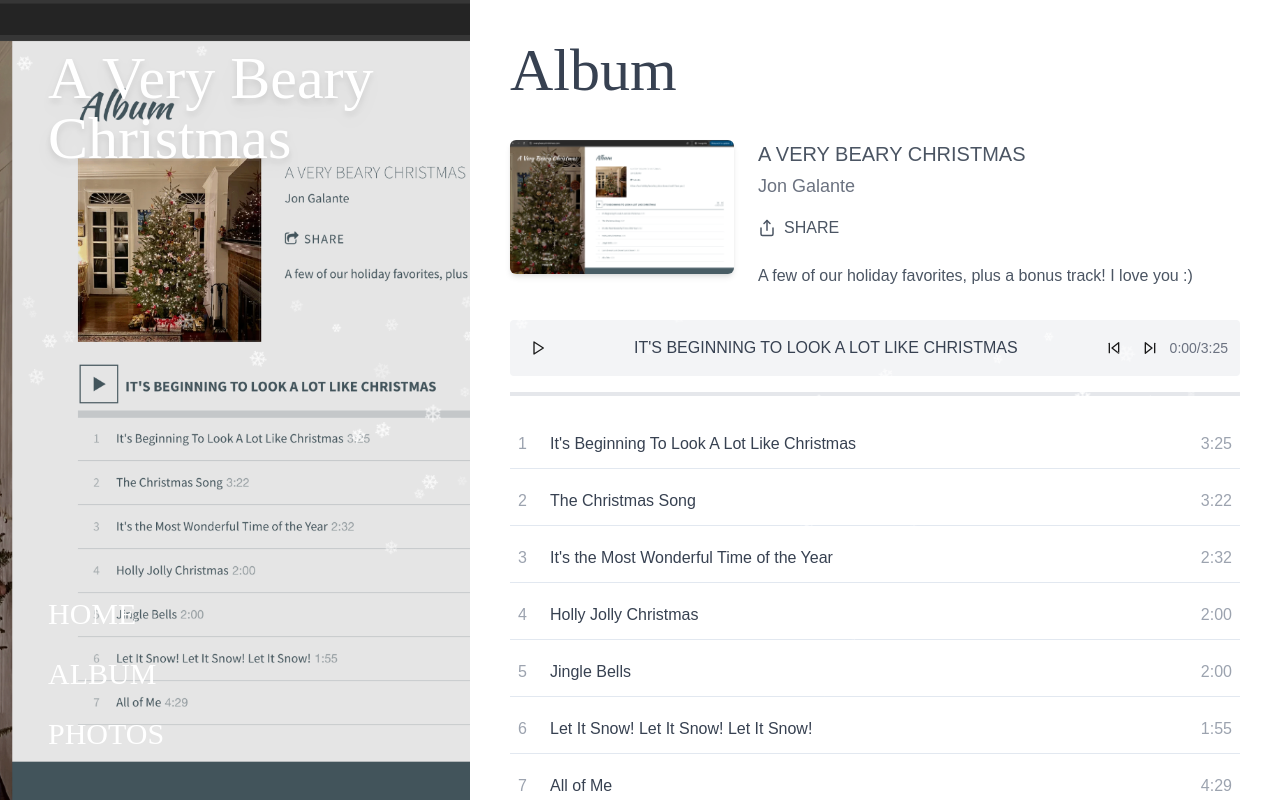
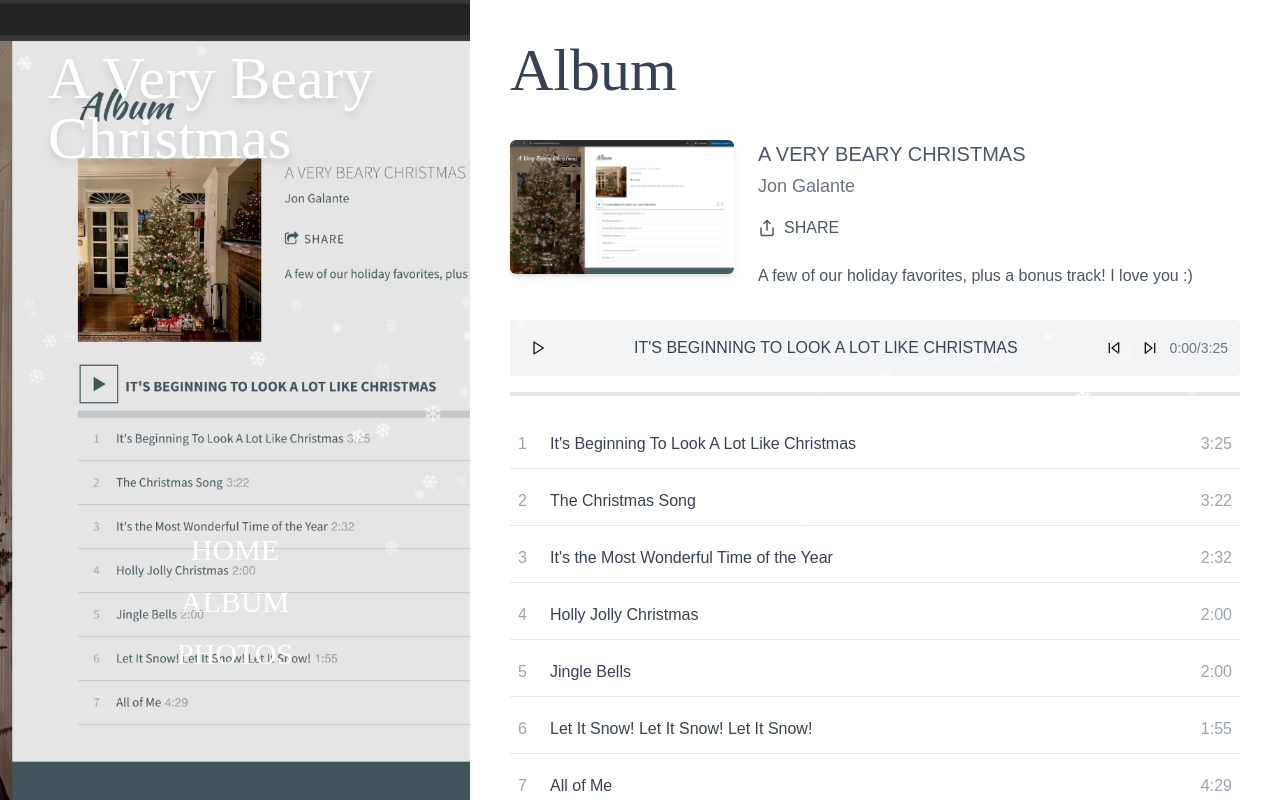
Before and after one commit to jonmgalante/a-very-beary-christmas, a React (Vite) app: page / in a window 1280 px wide. Built offline with nearby package versions, Linux system fonts and the light colour scheme.

Commit message:
Refactor: Match the screenshot

```diff
--- a/src/components/Sidebar.tsx
+++ b/src/components/Sidebar.tsx
@@ -19,9 +19,9 @@ export const Sidebar: React.FC = () => {
             </h1>
           </div>
 
-          {/* Navigation */}
-          <nav className="p-8 md:p-12 mt-auto">
-            <ul className="flex flex-col space-y-6">
+          {/* Navigation - positioned at the bottom center */}
+          <nav className="p-8 pb-20 md:pb-32 mt-auto flex justify-center">
+            <ul className="flex flex-col items-center space-y-4">
               <li>
                 <Link to="/" className="text-white text-2xl md:text-3xl font-kaushan hover:text-christmas-gold transition-colors">
                   HOME
```
